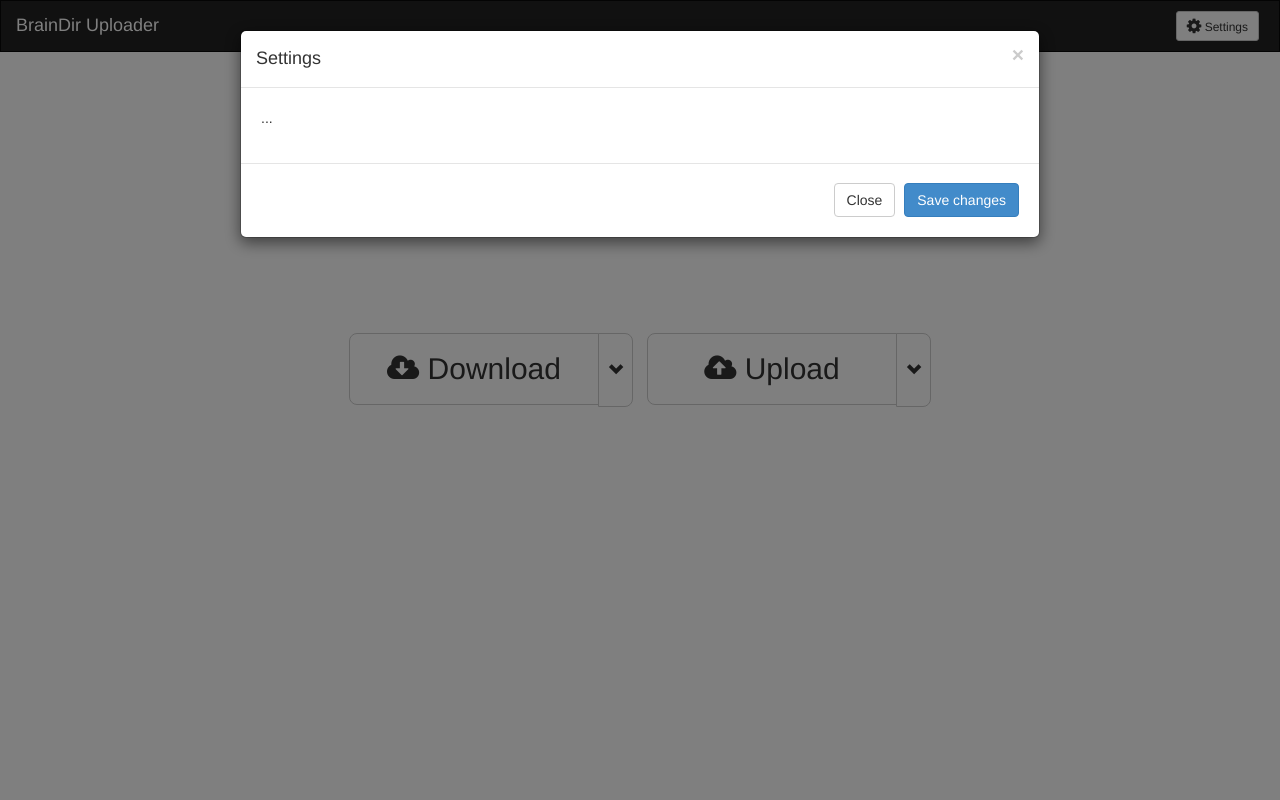
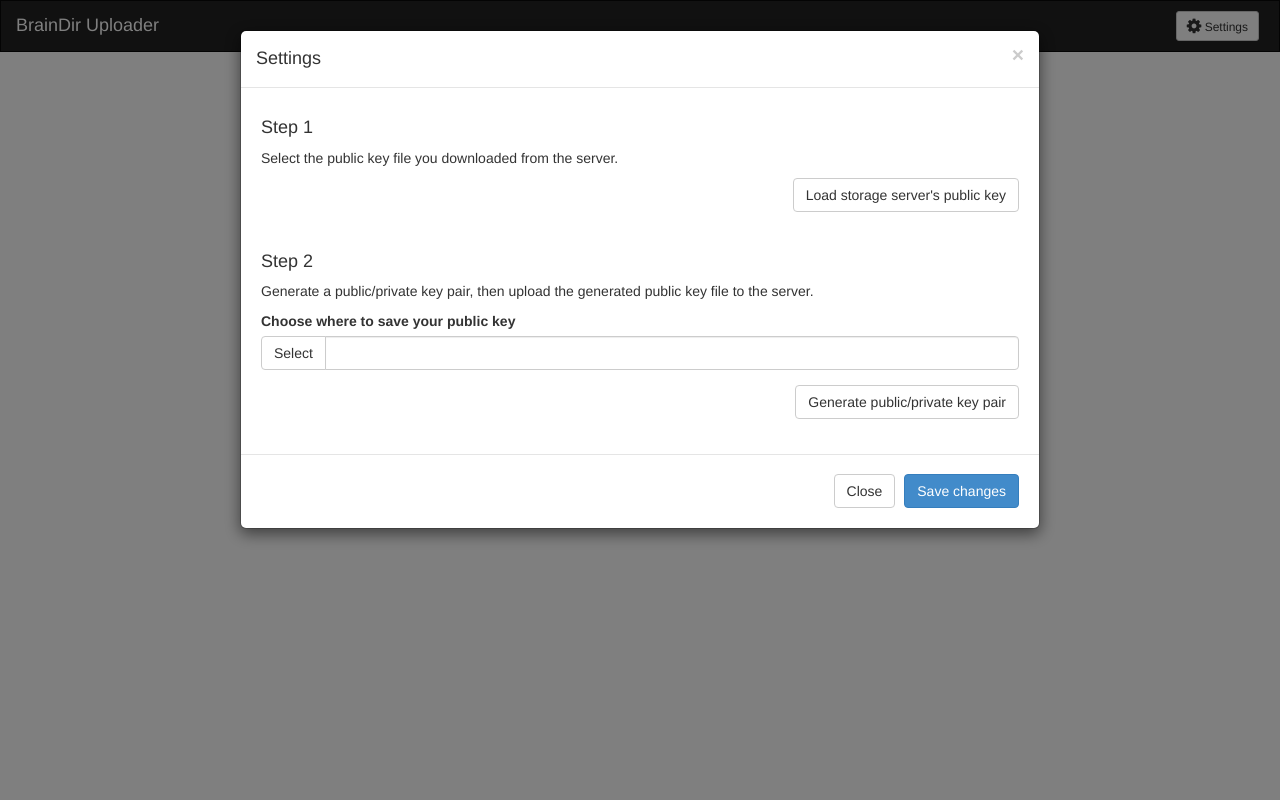
Before and after one commit to jeremymoreau/braindir_uploader, a Python web app: template desktop/templates/view_1.html in a window 1280 px wide, after a click on "Settings". Run offline with Jinja, Linux system fonts and the light colour scheme; the template is opened without the code that fills it, so the values that code supplies are empty; some libraries are stand-ins or nearby versions.

Commit message:
add frontend GUI for selecting/generating public/private keys

```diff
--- a/desktop/static/css/style.css
+++ b/desktop/static/css/style.css
@@ -1,6 +1,6 @@
 /* ================= General ================= */
 .vertical_spacer {
-	margin-top: 5%;
+	margin-top: 30px;
 }
 
 .btn:focus {
--- a/desktop/templates/view_1.html
+++ b/desktop/templates/view_1.html
@@ -153,9 +153,36 @@
 		        <button type="button" class="close" data-dismiss="modal"><span>&times;</span><span class="sr-only">Close</span></button>
 		        <h4 class="modal-title" id="myModalLabel">Settings</h4>
 		      </div>
+
 		      <div class="modal-body">
-		        ...
+		      <div style="overflow: hidden;">
+		      	<h4>Step 1</h4>
+		      	<p>Select the public key file you downloaded from the server.</p>
+		        <button type="button" class="btn btn-default pull-right">Load storage server's public key</button>
 		      </div>
+
+		      <div class="vertical_spacer"></div>
+
+		        <div style="overflow: hidden;">
+		        <h4>Step 2</h4>
+		        <p>Generate a public/private key pair, then upload the generated public key file to the
+			       server.
+		        </p>
+
+		        <div class="form-group">
+					<label for="public_key_save_path">Choose where to save your public key</label>
+					<div class="input-group">
+					  <span class="input-group-btn">
+						<button class="btn btn-default" type="button" id="public_key_save_path_btn">Select</button>
+					  </span>
+					  <input type="text" class="form-control" id="public_key_save_path">
+					</div>
+				</div><!-- form-group -->
+
+		        <button type="button" class="btn btn-default pull-right">Generate public/private key pair</button>
+		        </div>
+		      </div>
+
 		      <div class="modal-footer">
 		        <button type="button" class="btn btn-default" data-dismiss="modal">Close</button>
 		        <button type="button" class="btn btn-primary">Save changes</button>
@@ -163,18 +190,28 @@
 		    </div>
 		  </div>
 		</div>
+		<!-- Settings Modal Dialog -->
+
 
 		<div class="main_menu">
 			<div class="btn-group main_menu_btn_group">
-				<button type="button" class="btn btn-default btn-xlg" id="main_menu_download_btn"><span class="fa fa-cloud-download"></span> Download</button>
-				<button type="button" class="btn btn-default dropdown-toggle btn-xlg-drop" id="" data-toggle="dropdown"><span class="glyphicon glyphicon-chevron-down"></span></button>
+				<button type="button" class="btn btn-default btn-xlg" id="main_menu_download_btn">
+					<span class="fa fa-cloud-download"></span> Download
+				</button>
+				<button type="button" class="btn btn-default dropdown-toggle btn-xlg-drop" id="" data-toggle="dropdown">
+					<span class="glyphicon glyphicon-chevron-down"></span>
+				</button>
 				<ul class="dropdown-menu pull-right" role="menu">
 					<li><a href="#">Resume interrupted download</a></li>
 				</ul>
 			</div>
 			<div class="btn-group main_menu_btn_group" id="upload_btn_group">
-				<button type="button" class="btn btn-default btn-xlg" id="main_menu_upload_btn"><span class="fa fa-cloud-upload"></span> Upload</button>
-				<button type="button" class="btn btn-default dropdown-toggle btn-xlg-drop" id="" data-toggle="dropdown"><span class="glyphicon glyphicon-chevron-down"></span></button>
+				<button type="button" class="btn btn-default btn-xlg" id="main_menu_upload_btn">
+					<span class="fa fa-cloud-upload"></span> Upload
+				</button>
+				<button type="button" class="btn btn-default dropdown-toggle btn-xlg-drop" id="" data-toggle="dropdown">
+					<span class="glyphicon glyphicon-chevron-down"></span>
+				</button>
 				<ul class="dropdown-menu pull-right main_menu_dropdown" role="menu">
 					<li><a href="#">Resume interrupted upload</a></li>
 				</ul>
```
